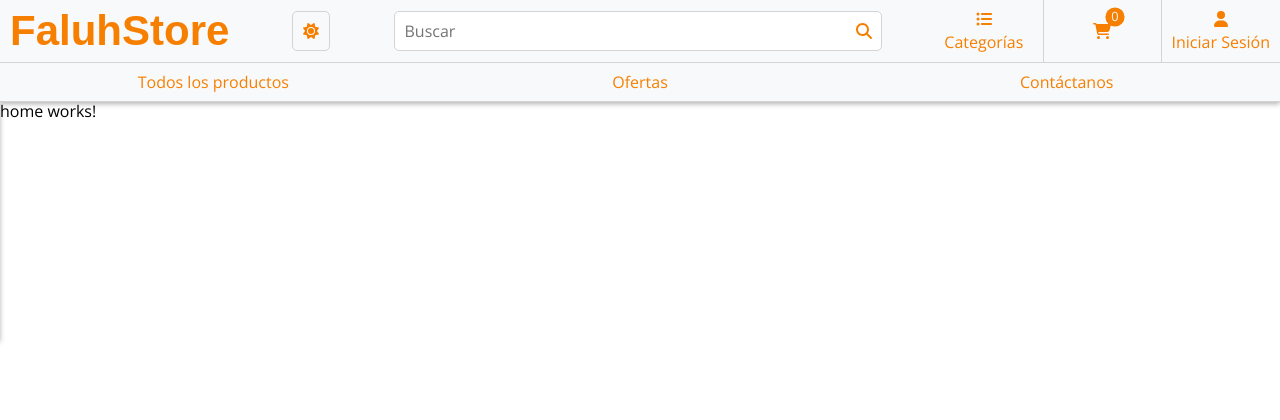
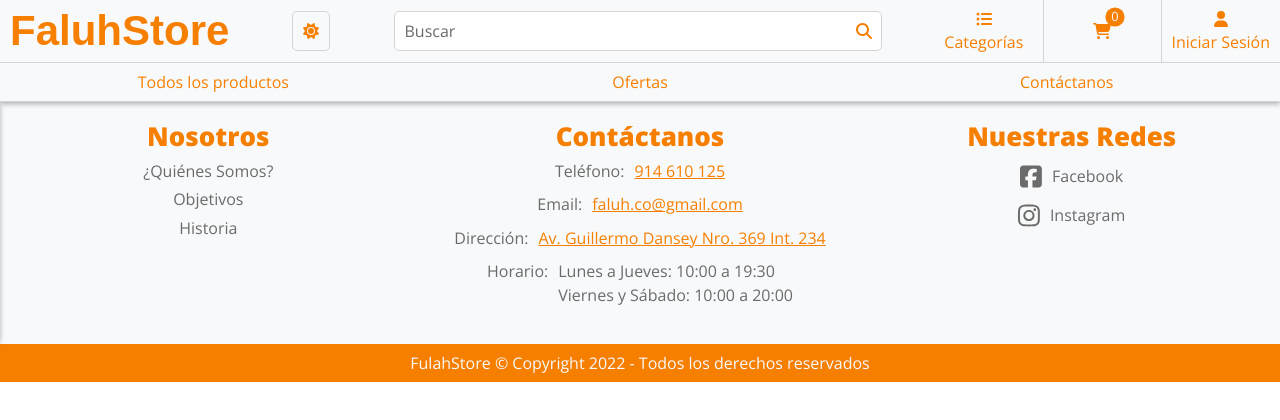
Before and after one commit to JeanHaro/FaluhStore, an Angular app: page / in a window 1280 px wide. Shown: the top 420 px of the page. Built offline with nearby package versions, Linux system fonts and the light colour scheme; a web font is replaced by a local one.

Commit message:
Footer terminado

```diff
--- a/package.json
+++ b/package.json
@@ -19,6 +19,8 @@
     "@angular/platform-browser-dynamic": "~13.3.0",
     "@angular/router": "~13.3.0",
     "@fortawesome/angular-fontawesome": "^0.10.2",
+    "@fortawesome/fontawesome-svg-core": "^6.1.1",
+    "@fortawesome/free-brands-svg-icons": "^6.1.1",
     "@fortawesome/free-solid-svg-icons": "^6.1.1",
     "animate.css": "^4.1.1",
     "rxjs": "~7.5.0",
--- a/src/app/app.component.html
+++ b/src/app/app.component.html
@@ -1,2 +1,2 @@
 <app-header></app-header>
-<app-home></app-home>
+<app-footer></app-footer>
--- a/src/app/app.module.ts
+++ b/src/app/app.module.ts
@@ -19,7 +19,8 @@
 import { NavComponent } from './components/nav/nav.component';
 
 /* Font Awesome */
-import { FontAwesomeModule } from '@fortawesome/angular-fontawesome';
+import { FaIconLibrary, FontAwesomeModule } from '@fortawesome/angular-fontawesome';
+
 
 // Font Awesome
 @NgModule({
@@ -44,4 +45,4 @@
   providers: [],
   bootstrap: [AppComponent]
 })
-export class AppModule { }
+export class AppModule {}
--- a/src/app/components/nav/nav.component.scss
+++ b/src/app/components/nav/nav.component.scss
@@ -123,13 +123,11 @@
 
                 a {
                     display: inline-block;
-                    color: --colorGrisOscuro;
-                    transition: 0.5s ease;
+                    color: var(--colorGrisOscuro);
                     position: relative;
 
                     &:hover {
                         color: var(--colorContenido);
-                        transition: 0.5s ease;
                         text-decoration: underline;
                     }
                 }
--- a/src/app/shared/footer/footer.component.html
+++ b/src/app/shared/footer/footer.component.html
@@ -1 +1,68 @@
-<p>footer works!</p>
+<footer class="footer min-width">
+    <div class="footer__top">
+        <div class="footer__us">
+            <h3>Nosotros</h3>
+
+            <div class="footer__us-list">
+                <a href="#">¿Quiénes Somos?</a>
+                <a href="#">Objetivos</a>
+                <a href="#">Historia</a>
+            </div><!-- Lista -->
+        </div><!-- Nosotros -->
+
+        <div class="footer__contact">
+            <h3>Contáctanos</h3>
+
+            <div class="footer__contact-list">
+                <div>
+                    <span>Teléfono:</span>
+                    <a href="tel:914610125" target="_blank">914 610 125</a>
+                </div><!-- Teléfono -->
+
+                <div>
+                    <span>Email:</span>
+                    <a href="mailto:faluh.co@gmail.com">faluh.co@gmail.com</a>
+                </div>
+
+                <div>
+                    <span>Dirección:</span>
+                    <a
+                    href="https://www.google.com/maps/place/Av.+Guillermo+Dansey+369,+Cercado+de+Lima+15082/@-12.0452062,-77.0483471,17z/data=!3m1!4b1!4m9!1m2!2m1!1s+Av.+Guillermo+Dansey+Nro.+369+Int.+234!3m5!1s0x9105c8cd9154950b:0x133c271ae03f1a46!8m2!3d-12.0452115!4d-77.0438571!15sCiZBdi4gR3VpbGxlcm1vIERhbnNleSBOcm8uIDM2OSBJbnQuIDIzNJIBEGdlb2NvZGVkX2FkZHJlc3M?hl=es-419"
+                    target="_blank"
+                    >Av. Guillermo Dansey Nro. 369 Int. 234</a>
+                </div><!-- Dirección -->
+
+                <div>
+                    <span>Horario:</span>
+                    <ul>
+                        <li>Lunes a Jueves: 10:00 a 19:30</li>
+                        <li>Viernes y Sábado: 10:00 a 20:00</li>
+                    </ul>
+                </div><!-- Horario -->
+            </div><!-- Lista -->
+        </div><!-- Contacto-->
+
+        <div class="footer__redes">
+            <h3>Nuestras Redes</h3>
+
+            <div class="footer__redes-list">
+                <a href="https://www.facebook.com/Faluh.co" target="_blank">
+                    <div class="footer__redes-icon">
+                        <fa-icon [icon]="faFacebook"></fa-icon>
+                    </div>
+                    <p>Facebook</p>
+                </a>
+                <a href="https://www.instagram.com/faluh.co/" target="_blank">
+                    <div class="footer__redes-icon">
+                        <fa-icon [icon]="faInstagram"></fa-icon>
+                    </div>
+                    <p>Instagram</p>
+                </a>
+            </div>
+        </div><!-- Redes -->
+    </div><!-- Footer TOP -->
+
+    <div class="footer__bottom">
+        <p>FulahStore &copy; Copyright 2022 - Todos los derechos reservados</p>
+    </div><!-- Footer BOTTOM -->
+</footer><!-- Pie de pagina-->
--- a/src/app/shared/footer/footer.component.scss
+++ b/src/app/shared/footer/footer.component.scss
@@ -0,0 +1,140 @@
+// Pie de pagina
+.footer {
+    text-align: center;
+    background-color: var(--colorPrincipal);
+
+    // Footer TOP
+    .footer__top {
+        display: flex;
+        flex-direction: column;
+        padding: 2rem;
+
+        @media (min-width: 768px) {
+            flex-direction: row;
+            justify-content: space-between;
+            padding: 2rem 0;
+        }
+
+        h3 {
+            color: var(--colorContenido);
+            margin-bottom: 1rem;
+        }
+
+        // Footer TOP - Nosotros y Contacto
+        .footer__us,
+        .footer__contact {
+            @media (min-width: 768px) {
+                flex-basis: calc(33.33% - 1rem);
+            }
+
+            margin-bottom: 2rem;
+        }
+    }
+
+    // Footer BOTTOM
+    .footer__bottom {
+        padding: 1rem 2rem;
+        background-color: var(--colorContenido);
+        color: var(--colorPrincipal);
+    }
+}
+
+// Footer TOP - Nosotros
+.footer__us {
+    .footer__us-list {
+        display: flex;
+        flex-direction: column;
+
+        a {
+            margin-bottom: 1rem;
+            color: var(--colorGrisOscuro);
+
+            &:last-child {
+                margin-bottom: 0;
+            }
+
+            &:hover {
+                text-decoration: underline;
+                color: var(--colorContenido);
+            }
+        }
+    }
+}
+
+// Footer TOP - Contacto
+.footer__contact {
+    .footer__contact-list {
+        div {
+            display: flex;
+            flex-direction: column;
+            color: var(--colorGrisOscuro);
+            margin-bottom: 1rem;
+
+            @media (min-width: 768px) {
+                flex-direction: row;
+                justify-content: center;
+
+                span {
+                    margin-right: 1rem;
+                }
+
+                a, li {
+                    text-align: left;
+                }
+            }
+
+            &:last-child {
+                margin-bottom: 0;
+            }
+
+            span {
+                margin-bottom: 0.5rem;
+            }
+
+            a {
+                color: var(--colorContenido);
+                text-decoration: underline;
+            }
+
+            li {
+                margin-bottom: 0.5rem;
+
+                &:last-child {
+                    margin-bottom: 0;
+                }
+            }
+        }
+    }
+}
+
+// Footer TOP - Redes
+.footer__redes {
+    @media (min-width: 768px) {
+        flex-basis: calc(33.33% - 1rem);
+    }
+
+    .footer__redes-list {
+        a {
+            display: flex;
+            align-items: center;
+            justify-content: center;
+            margin-bottom: 1rem;
+            color: var(--colorGrisOscuro);
+
+            &:last-child {
+                margin-bottom: 0;
+            }
+
+            // Iconos
+            .footer__redes-icon {
+                margin-right: 1rem;
+                font-size: 2.5rem;
+            }
+
+            &:hover {
+                color: var(--colorContenido);
+                text-decoration: underline;
+            }
+        }
+    }
+}
--- a/src/app/shared/footer/footer.component.ts
+++ b/src/app/shared/footer/footer.component.ts
@@ -1,4 +1,9 @@
 import { Component, OnInit } from '@angular/core';
+
+import {
+  faFacebookSquare,
+  faInstagram
+} from '@fortawesome/free-brands-svg-icons';
 
 @Component({
   selector: 'app-footer',
@@ -12,4 +17,7 @@
   ngOnInit(): void {
   }
 
+  // Iconos
+  faFacebook = faFacebookSquare;
+  faInstagram = faInstagram;
 }
--- a/src/app/shared/header/header.component.scss
+++ b/src/app/shared/header/header.component.scss
@@ -2,18 +2,10 @@
 // Cabecera
 .header {
     position: relative;
+    text-align: center;
     background-color: var(--colorPrincipal);
-    display: flex;
-    flex-direction: column;
     z-index: 10;
     box-shadow: 0 2px 5px rgba(0, 0, 0, 0.3);
-
-    // Header TOP and BOTTOM
-    .header__top,
-    .header__bottom {
-        text-align: center;
-        width: 100%;
-    }
 
     /* Nav de categorias */
     .header__nav-categories {
@@ -110,10 +102,10 @@
             padding: 1rem;
             border-radius: 0.5rem;
             border: 1px solid var(--colorGrisClaro);
-            color: --colorGrisOscuro;
+            color: var(--colorGrisOscuro);
 
             &::placeholder {
-                color: --colorGrisOscuro;
+                color: var(--colorGrisOscuro);
             }
         }
     }
```
Also changed, not shown: 1 other file (tests, documents, lock files or other folders).
